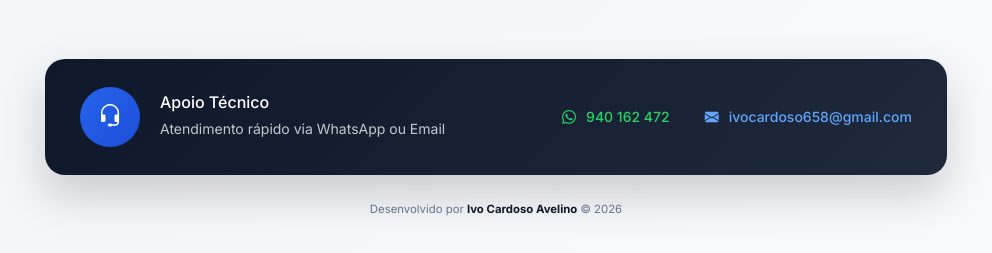
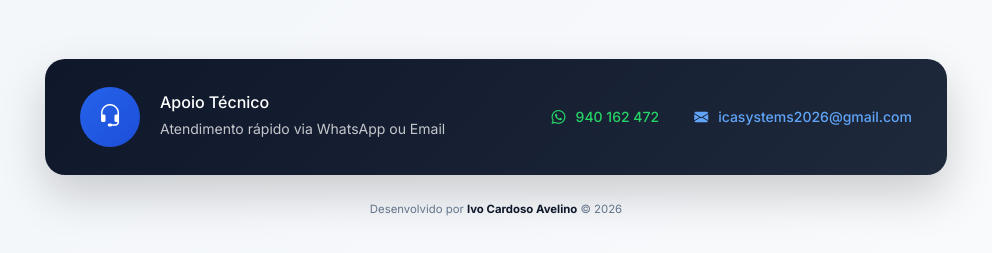
Before and after one commit to ttcomercial5-debug/Eduscore, a Django app: template core/templates/dashboard.html in a window 1280 px wide. Shown: the part 1135-1388 px from the top of the page, without its empty margins (274-1266 px from the left). Run offline with Django 5.2, Linux system fonts and the light colour scheme; the template is opened without the code that fills it, so the values that code supplies are empty.

Commit message:
update email

```diff
--- a/core/templates/dashboard.html
+++ b/core/templates/dashboard.html
@@ -592,7 +592,7 @@
                 <i class="bi bi-envelope-fill"></i>
 
                 <span>
-                    ivocardoso658@gmail.com
+                    icasystems2026@gmail.com
                 </span>
 
             </a>
```
Also changed, not shown: db.sqlite3.
